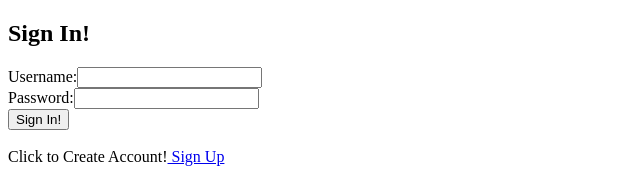
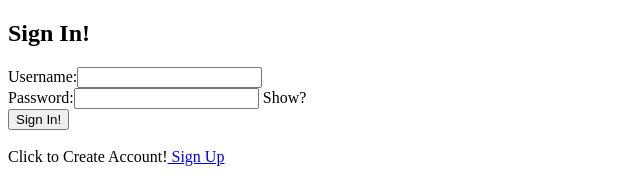
Before and after one commit to DCW0830/trailsFrontEnd, a React (Create React App) app: page /LogIn in a window 1280 px wide. Shown: the top 179 px of the page, without its empty margins (0-640 px from the left). Built offline with nearby package versions, Linux system fonts and the light colour scheme; no server answers.

Commit message:
password input conditional

```diff
--- a/src/containers/Login.js
+++ b/src/containers/Login.js
@@ -6,7 +6,8 @@ import { logIn } from '../actions/users'
 class Login extends Component {
   state = {
     username: '',
-    pw: ''
+    pw: '',
+    click: false
   }
 
   handleChange = (event) => {
@@ -44,8 +45,11 @@ class Login extends Component {
              value={this.state.pw}
              name='pw'
              onChange={this.handleChange}
-             type="text"
+             type={this.state.click? "text": 'Password'}
             />
+            <span onClick={()=> this.setState({click: !this.state.click }) }>
+              {this.state.click? ' Hide?' : ' Show?'}
+            </span>
             <br/>
             <button>Sign In!</button>
 
--- a/src/containers/SignUp.js
+++ b/src/containers/SignUp.js
@@ -7,7 +7,8 @@ class SignUp extends Component {
   state = {
     username: '',
     pw: '',
-    pwConfirmation: ''
+    pwConfirmation: '',
+    click: false
   }
 
   handleChange = (event) => {
@@ -45,15 +46,19 @@ class SignUp extends Component {
              value={this.state.pw}
              name='pw'
              onChange={this.handleChange}
-             type="text"
+             type={this.state.click? "text": 'Password'}
             />
+            <span onClick={()=> this.setState({click: !this.state.click }) }>
+              {this.state.click? ' Hide?' : ' Show?'}
+            </span>
             <br/>
             <label>Password Confirmation:</label>
             <input
               value={this.state.pwConfirmation}
               name='pwConfirmation'
-              onChange={this.handleChange} type="text"
+              onChange={this.handleChange} type={this.state.click? "text": 'Password'}
             />
+
             <br/>
             <button>Create Account!</button>
           </form>
```
